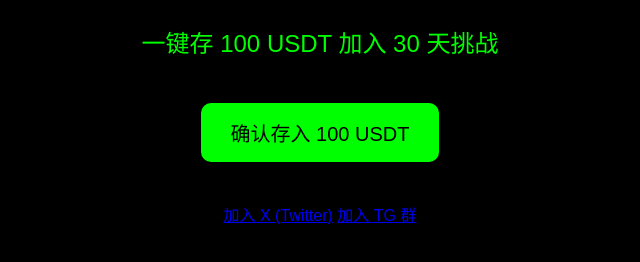
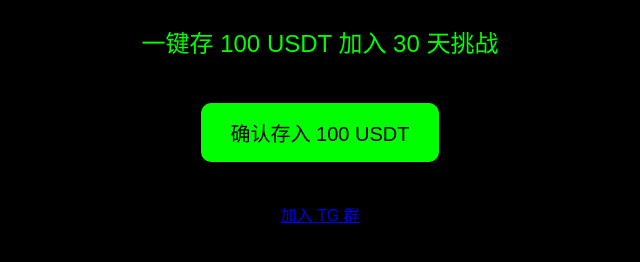
Before and after one commit to ceo-h/chainsave-dapp, a plain HTML site: page index.html in a window 1280 px wide. Shown: the part 134-396 px from the top of the page, without its empty margins (320-960 px from the left). Drawn offline with Linux system fonts and the light colour scheme.

Commit message:
Remove X (Twitter) link from social links
Removed the link to X (Twitter) from the social links section.

```diff
--- a/index.html
+++ b/index.html
@@ -22,7 +22,6 @@
 
   <!-- 添加 X 和 TG 链接区 -->
   <div class="social-links">
-    <a href="https://x.com/chainsave" target="_blank">加入 X (Twitter)</a>
     <a href="https://t.me/chainsave_official" target="_blank">加入 TG 群</a>
   </div>
 
```
